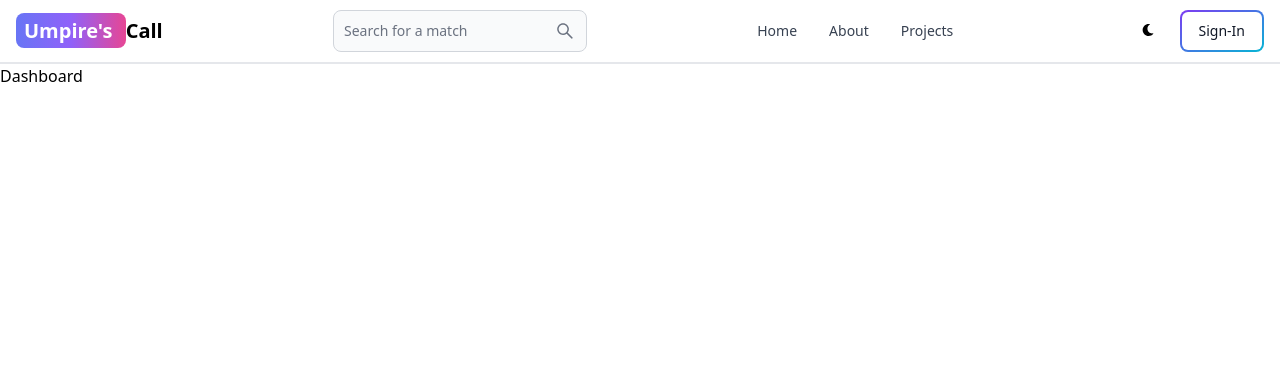
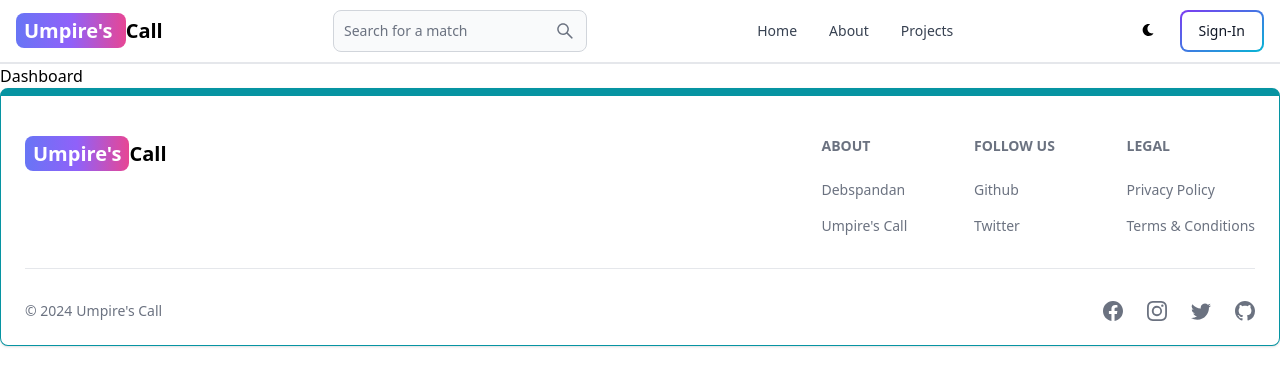
Before and after one commit to DebspandanC2911/Umpires-Call, a React (Vite) app in the folder client/: page /dashboard in a window 1280 px wide. Shown: the top 386 px of the page. Built offline with nearby package versions, Linux system fonts and the light colour scheme.

Commit message:
Adding the Sign Up feature

```diff
--- a/client/src/App.jsx
+++ b/client/src/App.jsx
@@ -6,7 +6,7 @@
 import About from "./pages/About"
 import Dashboard from "./pages/Dashboard"
 import Header from "./components/Header"
-
+import Footer from"./components/Footer"
 export default function App() {
   return (
     <BrowserRouter >
@@ -19,6 +19,7 @@
       <Route path="/about" element={<About />} />
       <Route path="/dashboard" element={<Dashboard />} />
     </Routes>
+    <Footer/>
     </BrowserRouter>
   )
 }
--- /dev/null
+++ b/client/src/components/Footer.jsx
@@ -0,0 +1,80 @@
+import { Footer } from 'flowbite-react';
+import { Link } from 'react-router-dom';
+import { BsFacebook, BsInstagram, BsTwitter, BsGithub, BsDribbble } from 'react-icons/bs';
+export default function FooterCom() {
+  return (
+    <Footer container className='border border-t-8 border-teal-500'>
+      <div className='w-full max-w-7xl mx-auto'>
+        <div className='grid w-full justify-between sm:flex md:grid-cols-1'>
+          <div className='mt-5'>
+            <Link
+              to='/'
+              className='self-center whitespace-nowrap text-lg sm:text-xl font-semibold dark:text-white'
+            >
+              <span className='px-2 py-1 bg-gradient-to-r from-indigo-500 via-purple-500 to-pink-500 rounded-lg text-white'>
+                Umpire's
+              </span>
+              Call
+            </Link>
+          </div>
+          <div className='grid grid-cols-2 gap-8 mt-4 sm:grid-cols-3 sm:gap-6'>
+            <div>
+              <Footer.Title title='About' />
+              <Footer.LinkGroup col>
+                <Footer.Link
+                  href=''
+                  target='_blank'
+                  rel='noopener noreferrer'
+                >
+                  Debspandan
+                </Footer.Link>
+                <Footer.Link
+                  href='/about'
+                  target='_blank'
+                  rel='noopener noreferrer'
+                >
+                  Umpire's Call
+                </Footer.Link>
+              </Footer.LinkGroup>
+            </div>
+            <div>
+              <Footer.Title title='Follow us' />
+              <Footer.LinkGroup col>
+                <Footer.Link
+                  href='https://www.github.com/DebspandanC2911'
+                  target='_blank'
+                  rel='noopener noreferrer'
+                >
+                  Github
+                </Footer.Link>
+                <Footer.Link href='#'>Twitter</Footer.Link>
+              </Footer.LinkGroup>
+            </div>
+            <div>
+              <Footer.Title title='Legal' />
+              <Footer.LinkGroup col>
+                <Footer.Link href='#'>Privacy Policy</Footer.Link>
+                <Footer.Link href='#'>Terms &amp; Conditions</Footer.Link>
+              </Footer.LinkGroup>
+            </div>
+          </div>
+        </div>
+        <Footer.Divider />
+        <div className='w-full sm:flex sm:items-center sm:justify-between'>
+          <Footer.Copyright
+            href='#'
+            by="Umpire's Call"
+            year={new Date().getFullYear()}
+          />
+          <div className="flex gap-6 sm:mt-0 mt-4 sm:justify-center">
+            <Footer.Icon href='#' icon={BsFacebook}/>
+            <Footer.Icon href='#' icon={BsInstagram}/>
+            <Footer.Icon href='#' icon={BsTwitter}/>
+            <Footer.Icon href='https://github.com/DebspandanC2911' icon={BsGithub}/>
+
+          </div>
+        </div>
+      </div>
+    </Footer>
+  );
+}
--- a/client/src/pages/SignUp.jsx
+++ b/client/src/pages/SignUp.jsx
@@ -51,7 +51,9 @@
             Love Cricket?? <br />
             Join the community of cricket fans and get the latest updates on your favorite sport. <br />
             <br />
-            <span className='text-indigo-500 font-bold'>Sign up now!</span>
+            <Link to='/signin' className='text-indigo-500 font-bold'>
+              Sign Up Now!!
+            </Link>
           </p>
         </div>
         {/* right */}
```
